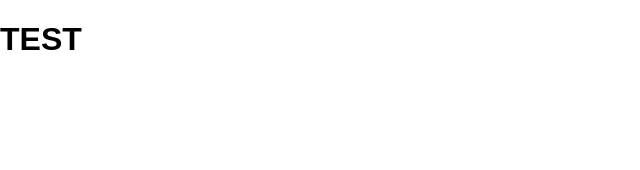
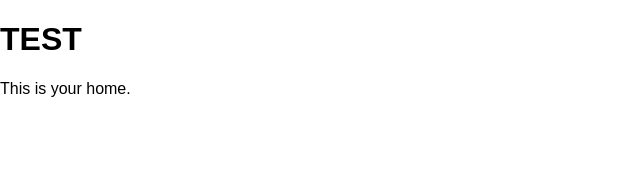
Before and after one commit to mmoga/learning-auth0-react, a React (Create React App) app: page / in a window 1280 px wide. Shown: the top 170 px of the page, without its empty margins (0-640 px from the left). Built offline with nearby package versions, Linux system fonts and the light colour scheme.

Commit message:
created Home component

```diff
--- a/src/App.js
+++ b/src/App.js
@@ -1,5 +1,8 @@
 import React, { Component } from 'react';
 import './App.css';
+
+// Components
+import Home from './components/Home';
 
 class App extends Component {
   render() {
@@ -8,6 +11,7 @@ class App extends Component {
         <h1>
           TEST
         </h1>
+        <Home />
       </div>
     );
   }
--- /dev/null
+++ b/src/components/Home.js
@@ -0,0 +1,9 @@
+import React from 'react';
+
+const Home = props => (
+    <div>
+        This is your home.
+    </div>
+)
+
+export default Home;
```
Also changed, not shown: src/components/Profile.js (added).
